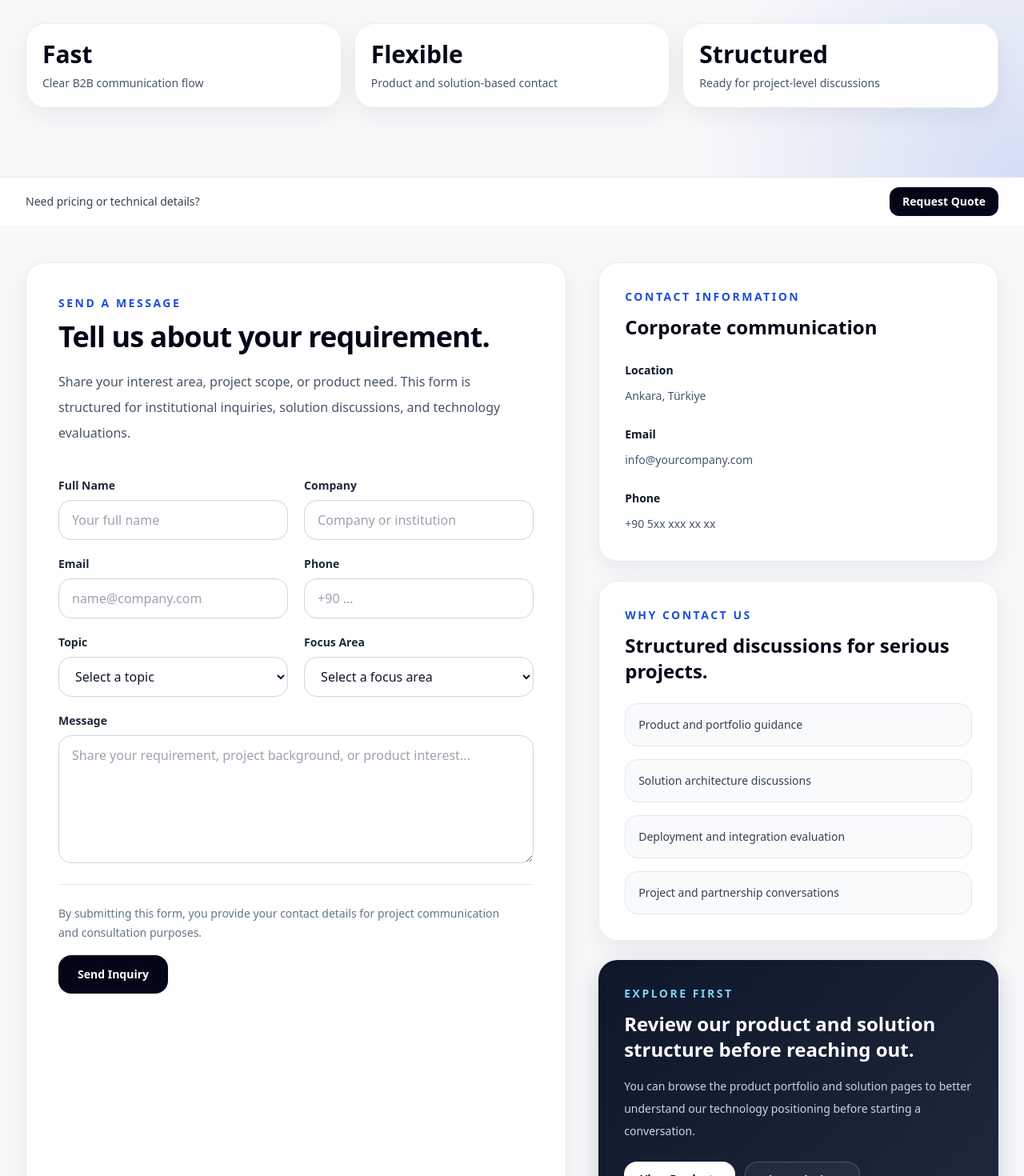
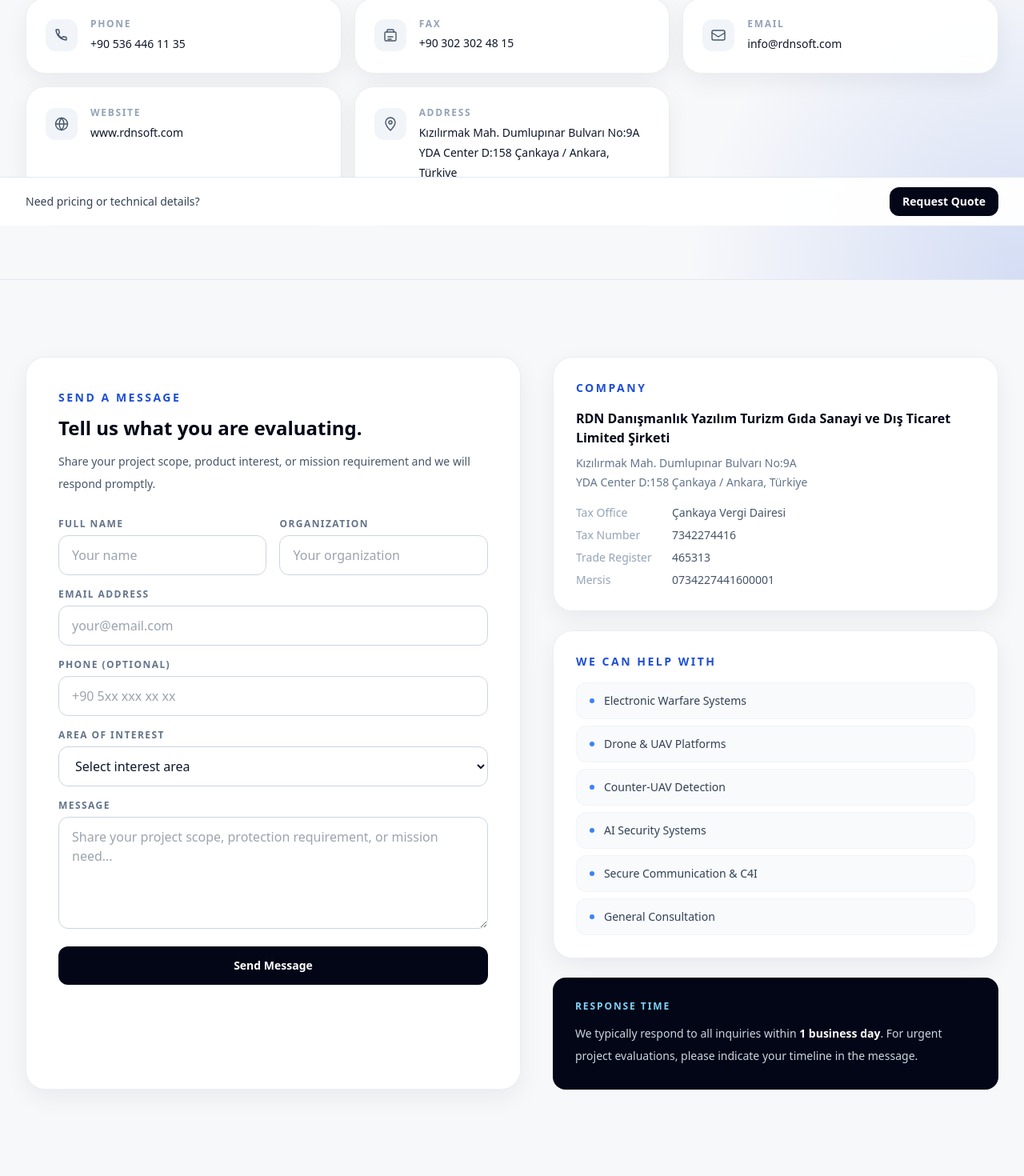
Before and after one commit to ardasaracgm/rdn-defence-2, a Next.js app: page /contact in a window 1280 px wide. Shown: the part 518-1988 px from the top of the page at 80% size. Built offline with nearby package versions, Linux system fonts and the light colour scheme.

Commit message:
Update page.tsx

```diff
--- a/app/contact/page.tsx
+++ b/app/contact/page.tsx
@@ -1,300 +1,309 @@
 import type { Metadata } from "next";
-import Link from "next/link";
 
 export const metadata: Metadata = {
-  title: "Contact | DefenceTech",
+  title: "Contact | RDN Technology",
   description:
-    "Get in touch for product information, solution discussions, and project-based consultations.",
+    "Contact RDN Technology for product information, solution consultations, and project-based evaluations. Based in Ankara, Turkey.",
 };
 
-const contactTopics = [
-  "Product inquiry",
-  "Solution consultation",
-  "Project collaboration",
-  "Technical discussion",
-  "Partnership opportunity",
-  "General contact",
+const contactDetails = [
+  {
+    label: "Phone",
+    value: "+90 536 446 11 35",
+    href: "tel:+905364461135",
+    icon: (
+      <svg width="20" height="20" viewBox="0 0 20 20" fill="none">
+        <path d="M3 3.5A.5.5 0 013.5 3h2.5a.5.5 0 01.49.4l.75 3.5a.5.5 0 01-.14.47L5.6 8.84a11 11 0 004.56 4.56l1.47-1.47a.5.5 0 01.47-.14l3.5.75a.5.5 0 01.4.49V15.5a.5.5 0 01-.5.5A13.5 13.5 0 013 3.5z" stroke="currentColor" strokeWidth="1.4" strokeLinecap="round" strokeLinejoin="round"/>
+      </svg>
+    ),
+  },
+  {
+    label: "Fax",
+    value: "+90 302 302 48 15",
+    href: null,
+    icon: (
+      <svg width="20" height="20" viewBox="0 0 20 20" fill="none">
+        <rect x="3" y="6" width="14" height="11" rx="1.5" stroke="currentColor" strokeWidth="1.4"/>
+        <path d="M6 6V4a1 1 0 011-1h6a1 1 0 011 1v2" stroke="currentColor" strokeWidth="1.4" strokeLinecap="round"/>
+        <path d="M7 12h6M7 15h4" stroke="currentColor" strokeWidth="1.4" strokeLinecap="round"/>
+      </svg>
+    ),
+  },
+  {
+    label: "Email",
+    value: "info@rdnsoft.com",
+    href: "mailto:info@rdnsoft.com",
+    icon: (
+      <svg width="20" height="20" viewBox="0 0 20 20" fill="none">
+        <rect x="2" y="4" width="16" height="12" rx="2" stroke="currentColor" strokeWidth="1.4"/>
+        <path d="M2 7l8 5 8-5" stroke="currentColor" strokeWidth="1.4" strokeLinecap="round"/>
+      </svg>
+    ),
+  },
+  {
+    label: "Website",
+    value: "www.rdnsoft.com",
+    href: "https://www.rdnsoft.com",
+    icon: (
+      <svg width="20" height="20" viewBox="0 0 20 20" fill="none">
+        <circle cx="10" cy="10" r="7.5" stroke="currentColor" strokeWidth="1.4"/>
+        <path d="M10 2.5C10 2.5 7 6 7 10s3 7.5 3 7.5M10 2.5C10 2.5 13 6 13 10s-3 7.5-3 7.5M2.5 10h15" stroke="currentColor" strokeWidth="1.4" strokeLinecap="round"/>
+      </svg>
+    ),
+  },
+  {
+    label: "Address",
+    value: "Kızılırmak Mah. Dumlupınar Bulvarı No:9A YDA Center D:158 Çankaya / Ankara, Türkiye",
+    href: "https://maps.google.com/?q=YDA+Center+Ankara",
+    icon: (
+      <svg width="20" height="20" viewBox="0 0 20 20" fill="none">
+        <path d="M10 2a6 6 0 016 6c0 4-6 10-6 10S4 12 4 8a6 6 0 016-6z" stroke="currentColor" strokeWidth="1.4" strokeLinejoin="round"/>
+        <circle cx="10" cy="8" r="2" stroke="currentColor" strokeWidth="1.4"/>
+      </svg>
+    ),
+  },
 ];
 
 const focusAreas = [
-  "Electronic Warfare",
-  "UAV Systems",
-  "Airborne Platforms",
-  "AI Security",
-  "Secure Communication",
-  "Command & Control",
+  "Electronic Warfare Systems",
+  "Drone & UAV Platforms",
+  "Counter-UAV Detection",
+  "AI Security Systems",
+  "Secure Communication & C4I",
+  "General Consultation",
 ];
 
 export default function ContactPage() {
   return (
     <main>
+
+      {/* ── HERO ── */}
       <section className="hero-glow border-b border-slate-200">
         <div className="container-main section-space">
-          <div className="max-w-4xl">
+          <div className="max-w-3xl">
             <div className="inline-flex rounded-full border border-blue-100 bg-blue-50 px-4 py-2 text-xs font-semibold uppercase tracking-[0.18em] text-blue-700">
-              Contact & Consultation
+              Contact &amp; Consultation
             </div>
 
-            <h1 className="mt-7 text-4xl font-bold tracking-tight text-slate-950 md:text-5xl lg:text-6xl">
-              Let’s discuss your operational needs, project scope, or technology requirements.
+            <h1 className="mt-7 text-4xl font-bold leading-tight tracking-tight text-slate-950 md:text-5xl lg:text-6xl">
+              Let's discuss your operational requirements.
             </h1>
 
-            <p className="mt-6 max-w-3xl text-lg leading-8 text-slate-600 md:text-xl">
-              Contact us for product information, solution architecture, deployment models,
-              or project-based evaluations across defense and security technologies.
+            <p className="mt-6 text-lg leading-8 text-slate-600 md:text-xl">
+              Contact RDN Technology for product information, solution architecture,
+              deployment models, or project-based evaluations across defense and security technologies.
             </p>
           </div>
 
-          <div className="mt-12 grid gap-4 sm:grid-cols-3">
-            <div className="card-premium p-5">
-              <div className="text-3xl font-bold text-slate-950">Fast</div>
-              <p className="mt-2 text-sm text-slate-600">
-                Clear B2B communication flow
-              </p>
+          {/* Contact detail cards */}
+          <div className="mt-12 grid gap-4 sm:grid-cols-2 lg:grid-cols-3">
+            {contactDetails.map((item) => (
+              <div key={item.label} className="card-premium p-6">
+                <div className="flex items-start gap-4">
+                  <div className="mt-0.5 flex h-10 w-10 shrink-0 items-center justify-center rounded-xl bg-slate-100 text-slate-600">
+                    {item.icon}
                   </div>
-
-            <div className="card-premium p-5">
-              <div className="text-3xl font-bold text-slate-950">Flexible</div>
-              <p className="mt-2 text-sm text-slate-600">
-                Product and solution-based contact
-              </p>
+                  <div>
+                    <div className="text-xs font-semibold uppercase tracking-[0.14em] text-slate-400 mb-1">
+                      {item.label}
                     </div>
-
-            <div className="card-premium p-5">
-              <div className="text-3xl font-bold text-slate-950">Structured</div>
-              <p className="mt-2 text-sm text-slate-600">
-                Ready for project-level discussions
-              </p>
+                    {item.href ? (
+                      <a
+                        href={item.href}
+                        target={item.href.startsWith("http") ? "_blank" : undefined}
+                        rel={item.href.startsWith("http") ? "noopener noreferrer" : undefined}
+                        className="text-sm font-medium text-slate-900 leading-6 hover:text-blue-700 transition"
+                      >
+                        {item.value}
+                      </a>
+                    ) : (
+                      <p className="text-sm font-medium text-slate-900 leading-6">{item.value}</p>
+                    )}
                   </div>
+                </div>
+              </div>
+            ))}
           </div>
         </div>
       </section>
 
+      {/* ── FORM + INFO ── */}
       <section className="section-space">
-        <div className="container-main grid gap-10 lg:grid-cols-[1.15fr_.85fr]">
+        <div className="container-main grid gap-10 lg:grid-cols-[1fr_.9fr]">
+
+          {/* Form */}
           <div className="card-premium p-8 md:p-10">
             <div className="text-sm font-semibold uppercase tracking-[0.18em] text-blue-700">
               Send a Message
             </div>
-
-            <h2 className="mt-3 text-3xl font-bold tracking-tight text-slate-950 md:text-4xl">
-              Tell us about your requirement.
+            <h2 className="mt-3 text-2xl font-bold text-slate-950">
+              Tell us what you are evaluating.
             </h2>
-
-            <p className="mt-5 max-w-2xl text-base leading-8 text-slate-600">
-              Share your interest area, project scope, or product need. This form
-              is structured for institutional inquiries, solution discussions, and
-              technology evaluations.
+            <p className="mt-3 text-sm leading-7 text-slate-600">
+              Share your project scope, product interest, or mission requirement and we will respond promptly.
             </p>
 
             <form
               action="https://formspree.io/f/mwvralbn"
               method="POST"
-  className="mt-10 grid gap-5"
+              className="mt-7 space-y-4"
             >
-  <div className="grid gap-5 md:grid-cols-2">
+              <div className="grid gap-4 sm:grid-cols-2">
                 <div>
-      <label className="mb-2 block text-sm font-semibold text-slate-800">
+                  <label className="mb-1.5 block text-xs font-semibold uppercase tracking-[0.12em] text-slate-500">
                     Full Name
                   </label>
                   <input
                     name="name"
-        className="w-full rounded-2xl border border-slate-300 bg-white px-4 py-3 text-slate-900 outline-none transition focus:border-slate-500"
-        placeholder="Your full name"
+                    type="text"
+                    placeholder="Your name"
+                    required
+                    className="w-full rounded-xl border border-slate-300 bg-white px-4 py-3 text-slate-900 outline-none transition focus:border-slate-500"
+                  />
+                </div>
+                <div>
+                  <label className="mb-1.5 block text-xs font-semibold uppercase tracking-[0.12em] text-slate-500">
+                    Organization
+                  </label>
+                  <input
+                    name="organization"
+                    type="text"
+                    placeholder="Your organization"
+                    className="w-full rounded-xl border border-slate-300 bg-white px-4 py-3 text-slate-900 outline-none transition focus:border-slate-500"
+                  />
+                </div>
+              </div>
+
+              <div>
+                <label className="mb-1.5 block text-xs font-semibold uppercase tracking-[0.12em] text-slate-500">
+                  Email Address
+                </label>
+                <input
+                  name="email"
+                  type="email"
+                  placeholder="your@email.com"
+                  required
+                  className="w-full rounded-xl border border-slate-300 bg-white px-4 py-3 text-slate-900 outline-none transition focus:border-slate-500"
                 />
               </div>
 
               <div>
-      <label className="mb-2 block text-sm font-semibold text-slate-800">
-        Company
+                <label className="mb-1.5 block text-xs font-semibold uppercase tracking-[0.12em] text-slate-500">
+                  Phone (optional)
                 </label>
                 <input
-        name="company"
-        className="w-full rounded-2xl border border-slate-300 bg-white px-4 py-3 text-slate-900 outline-none transition focus:border-slate-500"
-        placeholder="Company or institution"
-      />
-    </div>
-  </div>
-
-  <div className="grid gap-5 md:grid-cols-2">
-    <div>
-      <label className="mb-2 block text-sm font-semibold text-slate-800">
-        Email
-      </label>
-      <input
-        name="email"
-        type="email"
-        className="w-full rounded-2xl border border-slate-300 bg-white px-4 py-3 text-slate-900 outline-none transition focus:border-slate-500"
-        placeholder="name@company.com"
+                  name="phone"
+                  type="tel"
+                  placeholder="+90 5xx xxx xx xx"
+                  className="w-full rounded-xl border border-slate-300 bg-white px-4 py-3 text-slate-900 outline-none transition focus:border-slate-500"
                 />
               </div>
 
               <div>
-      <label className="mb-2 block text-sm font-semibold text-slate-800">
-        Phone
-      </label>
-      <input
-        name="phone"
-        className="w-full rounded-2xl border border-slate-300 bg-white px-4 py-3 text-slate-900 outline-none transition focus:border-slate-500"
-        placeholder="+90 ..."
-      />
-    </div>
-  </div>
-
-  <div className="grid gap-5 md:grid-cols-2">
-    <div>
-      <label className="mb-2 block text-sm font-semibold text-slate-800">
-        Topic
+                <label className="mb-1.5 block text-xs font-semibold uppercase tracking-[0.12em] text-slate-500">
+                  Area of Interest
                 </label>
                 <select
-        name="topic"
-        className="w-full rounded-2xl border border-slate-300 bg-white px-4 py-3 text-slate-900 outline-none transition focus:border-slate-500"
+                  name="interest"
                   defaultValue=""
+                  className="w-full rounded-xl border border-slate-300 bg-white px-4 py-3 text-slate-900 outline-none transition focus:border-slate-500"
                 >
-        <option value="">Select a topic</option>
-        {contactTopics.map((topic) => (
-          <option key={topic} value={topic}>
-            {topic}
-          </option>
+                  <option value="">Select interest area</option>
+                  {focusAreas.map((area) => (
+                    <option key={area} value={area}>{area}</option>
                   ))}
                 </select>
               </div>
 
               <div>
-      <label className="mb-2 block text-sm font-semibold text-slate-800">
-        Focus Area
-      </label>
-      <select
-        name="focusArea"
-        className="w-full rounded-2xl border border-slate-300 bg-white px-4 py-3 text-slate-900 outline-none transition focus:border-slate-500"
-        defaultValue=""
-      >
-        <option value="">Select a focus area</option>
-        {focusAreas.map((area) => (
-          <option key={area} value={area}>
-            {area}
-          </option>
-        ))}
-      </select>
-    </div>
-  </div>
-
-  <div>
-    <label className="mb-2 block text-sm font-semibold text-slate-800">
+                <label className="mb-1.5 block text-xs font-semibold uppercase tracking-[0.12em] text-slate-500">
                   Message
                 </label>
                 <textarea
                   name="message"
-      className="min-h-[160px] w-full rounded-2xl border border-slate-300 bg-white px-4 py-3 text-slate-900 outline-none transition focus:border-slate-500"
-      placeholder="Share your requirement, project background, or product interest..."
+                  placeholder="Share your project scope, protection requirement, or mission need..."
+                  required
+                  className="min-h-[140px] w-full rounded-xl border border-slate-300 bg-white px-4 py-3 text-slate-900 outline-none transition focus:border-slate-500"
                 />
               </div>
 
               <input type="hidden" name="source" value="contact-page" />
 
-  <div className="flex flex-wrap items-center justify-between gap-4 border-t border-slate-200 pt-6">
-    <p className="max-w-xl text-sm leading-6 text-slate-500">
-      By submitting this form, you provide your contact details for
-      project communication and consultation purposes.
-    </p>
-
               <button
                 type="submit"
-      className="rounded-2xl bg-slate-950 px-6 py-3.5 text-sm font-semibold text-white transition hover:opacity-90"
+                className="w-full rounded-xl bg-slate-950 px-6 py-3.5 text-sm font-semibold text-white transition hover:opacity-90"
               >
-      Send Inquiry
+                Send Message
               </button>
-  </div>
             </form>
           </div>
 
+          {/* Right column — company + topics */}
           <div className="space-y-6">
-            <div className="card-premium p-8">
-              <div className="text-sm font-semibold uppercase tracking-[0.18em] text-blue-700">
-                Contact Information
+            {/* Company info */}
+            <div className="card-premium p-7">
+              <div className="text-sm font-semibold uppercase tracking-[0.18em] text-blue-700 mb-4">
+                Company
               </div>
-
-              <h3 className="mt-3 text-2xl font-bold text-slate-950">
-                Corporate communication
-              </h3>
-
-              <div className="mt-6 space-y-5 text-sm leading-7 text-slate-600">
-                <div>
-                  <div className="font-semibold text-slate-900">Location</div>
-                  <div className="mt-1">Ankara, Türkiye</div>
+              <p className="text-base font-semibold text-slate-950 leading-6">
+                RDN Danışmanlık Yazılım Turizm Gıda Sanayi ve Dış Ticaret Limited Şirketi
+              </p>
+              <p className="mt-2 text-sm text-slate-500 leading-6">
+                Kızılırmak Mah. Dumlupınar Bulvarı No:9A<br />
+                YDA Center D:158 Çankaya / Ankara, Türkiye
+              </p>
+              <div className="mt-4 space-y-2 text-sm text-slate-600">
+                <div className="flex gap-2">
+                  <span className="text-slate-400 w-28 shrink-0">Tax Office</span>
+                  <span>Çankaya Vergi Dairesi</span>
                 </div>
-
-                <div>
-                  <div className="font-semibold text-slate-900">Email</div>
-                  <div className="mt-1">info@yourcompany.com</div>
+                <div className="flex gap-2">
+                  <span className="text-slate-400 w-28 shrink-0">Tax Number</span>
+                  <span>7342274416</span>
                 </div>
-
-                <div>
-                  <div className="font-semibold text-slate-900">Phone</div>
-                  <div className="mt-1">+90 5xx xxx xx xx</div>
+                <div className="flex gap-2">
+                  <span className="text-slate-400 w-28 shrink-0">Trade Register</span>
+                  <span>465313</span>
+                </div>
+                <div className="flex gap-2">
+                  <span className="text-slate-400 w-28 shrink-0">Mersis</span>
+                  <span>0734227441600001</span>
                 </div>
               </div>
             </div>
 
-            <div className="card-premium p-8">
-              <div className="text-sm font-semibold uppercase tracking-[0.18em] text-blue-700">
-                Why Contact Us
+            {/* Contact topics */}
+            <div className="card-premium p-7">
+              <div className="text-sm font-semibold uppercase tracking-[0.18em] text-blue-700 mb-4">
+                We Can Help With
               </div>
-
-              <h3 className="mt-3 text-2xl font-bold text-slate-950">
-                Structured discussions for serious projects.
-              </h3>
-
-              <div className="mt-6 space-y-4">
-                {[
-                  "Product and portfolio guidance",
-                  "Solution architecture discussions",
-                  "Deployment and integration evaluation",
-                  "Project and partnership conversations",
-                ].map((item) => (
+              <div className="space-y-2">
+                {focusAreas.map((area) => (
                   <div
-                    key={item}
-                    className="rounded-2xl border border-slate-200 bg-slate-50 px-4 py-4 text-sm font-medium text-slate-700"
+                    key={area}
+                    className="flex items-center gap-3 rounded-xl border border-slate-100 bg-slate-50 px-4 py-3 text-sm font-medium text-slate-700"
                   >
-                    {item}
+                    <span className="h-1.5 w-1.5 rounded-full bg-blue-500 shrink-0" />
+                    {area}
                   </div>
                 ))}
               </div>
             </div>
 
-            <div className="overflow-hidden rounded-3xl bg-[linear-gradient(135deg,#0f172a,#1e293b)] p-8 text-white shadow-[0_10px_30px_rgba(15,23,42,0.18)]">
-              <div className="text-sm font-semibold uppercase tracking-[0.18em] text-sky-300">
-                Explore First
+            {/* Response time */}
+            <div className="rounded-2xl bg-slate-950 p-7 text-white">
+              <div className="text-xs font-semibold uppercase tracking-[0.16em] text-sky-300 mb-3">
+                Response Time
+              </div>
+              <p className="text-sm leading-7 text-slate-300">
+                We typically respond to all inquiries within <strong className="text-white">1 business day</strong>. For urgent project evaluations, please indicate your timeline in the message.
+              </p>
+            </div>
           </div>
 
-              <h3 className="mt-3 text-2xl font-bold text-white">
-                Review our product and solution structure before reaching out.
-              </h3>
-
-              <p className="mt-4 text-sm leading-7 text-slate-300">
-                You can browse the product portfolio and solution pages to better
-                understand our technology positioning before starting a conversation.
-              </p>
-
-              <div className="mt-6 flex flex-wrap gap-3">
-                <Link
-                  href="/products"
-                  className="rounded-2xl bg-white px-5 py-3 text-sm font-semibold text-slate-950 transition hover:opacity-90"
-                >
-                  View Products
-                </Link>
-
-                <Link
-                  href="/solutions"
-                  className="rounded-2xl border border-white/20 bg-white/5 px-5 py-3 text-sm font-semibold text-white transition hover:bg-white/10"
-                >
-                  View Solutions
-                </Link>
-              </div>
-            </div>
-          </div>
         </div>
       </section>
+
     </main>
   );
 }
```
Lines whose indentation alone changed are shown as unchanged.
